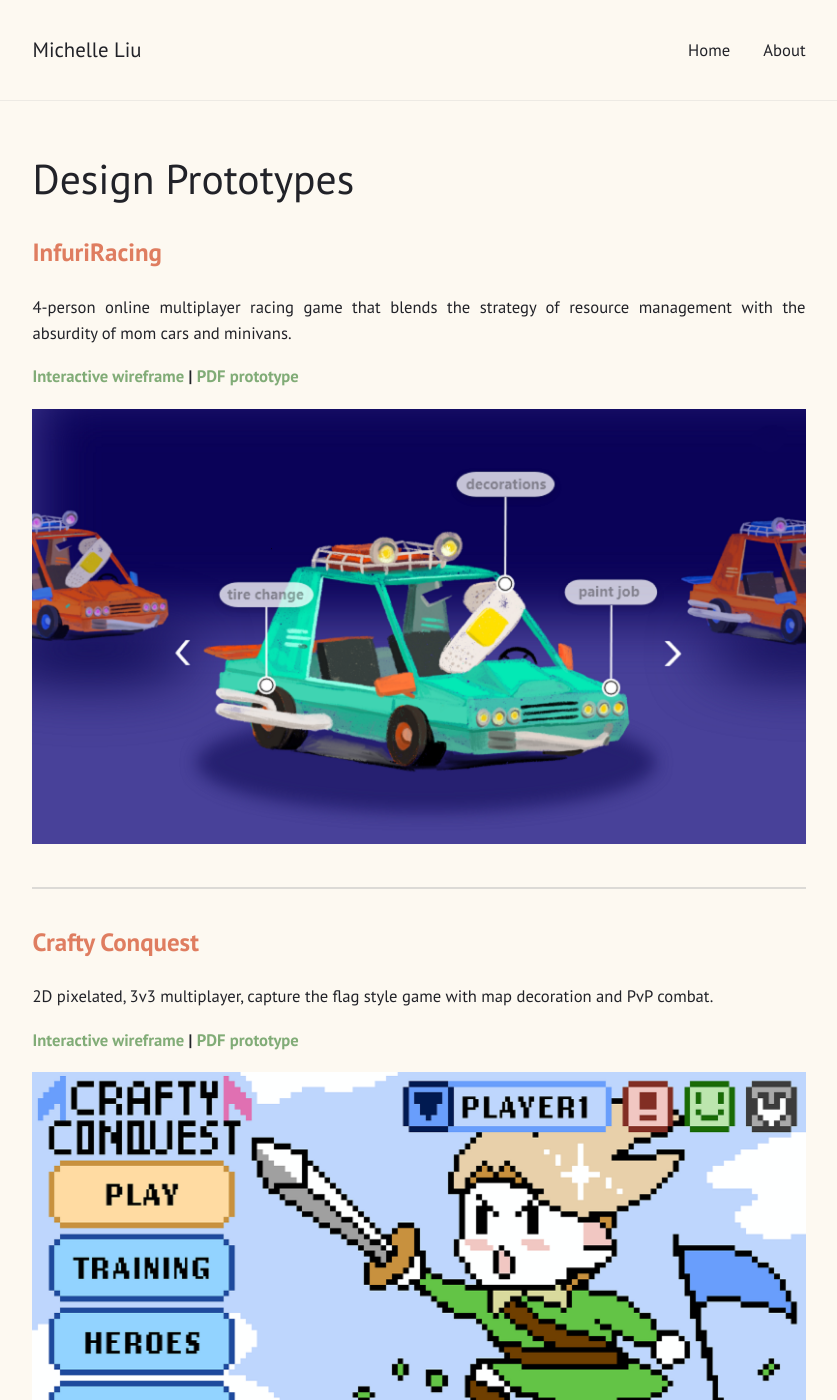
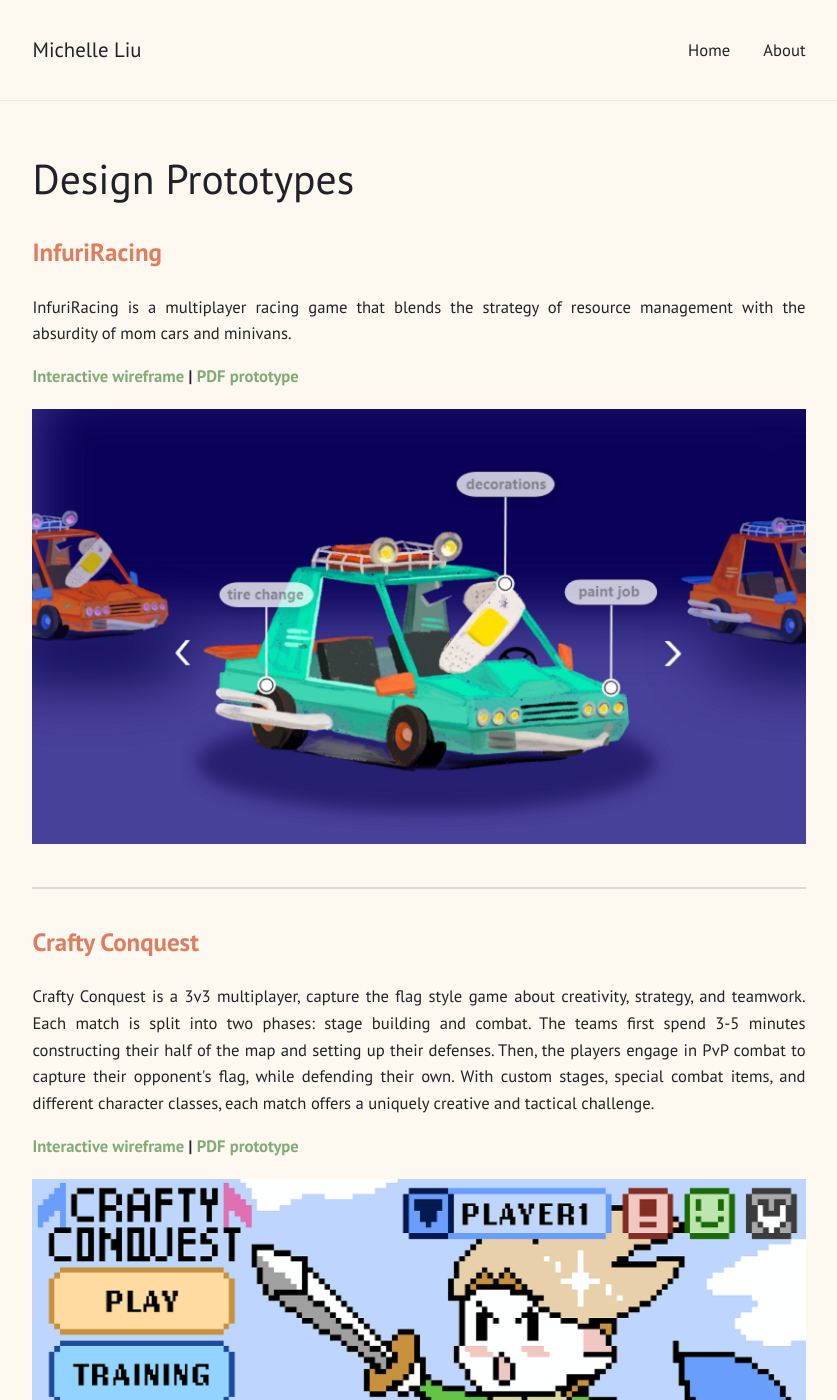
Before and after one commit to KeroMichelle/KeroMichelle.github.io, a Jekyll site: the page built from prototypes.html, in a window 1280 px wide and 1400 px high. Shown: the whole window, without its empty margins (221-1058 px from the left). Built offline with Jekyll 4.4.1, drawn with Linux system fonts in a browser that asks for light colours.

Commit message:
crafty conquest description updated

```diff
--- a/home-wip.html
+++ b/home-wip.html
@@ -32,7 +32,7 @@ layout: default
   </div>
 
   <div class="box4">
-    <a href="https://drive.google.com/file/d/192QWS9-3vCBgIgj-d3j3MjXj1bXrY2mG/view?usp=sharing" target="_blank"><img src="/assets/images/infuriracing.png" alt="infuriracing" class="image">
+    <a href="/design"><img src="/assets/images/infuriracing.png" alt="infuriracing" class="image">
     <div class="overlay1">
         <h3><div class="text">Design Prototypes</div></h3>
      </div></a>
--- a/prototypes.html
+++ b/prototypes.html
@@ -9,9 +9,8 @@ layout: default
   <h2><b><orange>InfuriRacing</orange></b></h2>
 
   <p>
-  4-person online multiplayer racing game that blends the strategy of resource management with the absurdity of mom cars and minivans.
+  InfuriRacing is a multiplayer racing game that blends the strategy of resource management with the absurdity of mom cars and minivans.
   </p>
-
   <p>
   <a href="https://xd.adobe.com/view/fc704195-1bb0-4e23-8e4b-392895ac77c0-a923/" target="_blank"><b>Interactive wireframe</b></a> <b>|</b> <a href="https://drive.google.com/file/d/192QWS9-3vCBgIgj-d3j3MjXj1bXrY2mG/view?usp=sharing" target="_blank"><b>PDF prototype</b></a>
   </p>
@@ -25,8 +24,8 @@ layout: default
   <h2><b><orange>Crafty Conquest</orange></b></h2>
 
   <p>
-  2D pixelated, 3v3 multiplayer, capture the flag style game with map decoration and PvP combat.
-  </p>
+  Crafty Conquest is a 3v3 multiplayer, capture the flag style game about creativity, strategy, and teamwork. Each match is split into two phases: stage building and combat. The teams first spend 3-5 minutes constructing their half of the map and setting up their defenses. Then, the players engage in PvP combat to capture their opponent's flag, while defending their own. With custom stages, special combat items, and different character classes, each match offers a uniquely creative and tactical challenge.
+ </p>
 
   <p>
   <a href="https://xd.adobe.com/view/d2faf16d-489e-4367-87f0-966a363056e2-87a9/" target="_blank"><b>Interactive wireframe</b></a> <b>|</b> <a href="https://drive.google.com/file/d/1st9s7jj0Slp54ihvW8b9AMwbkY1z2qda/view?usp=sharing" target="_blank"><b>PDF prototype</b></a>
```
Also changed, not shown: other parts of prototypes.html (+1 -1 lines).
